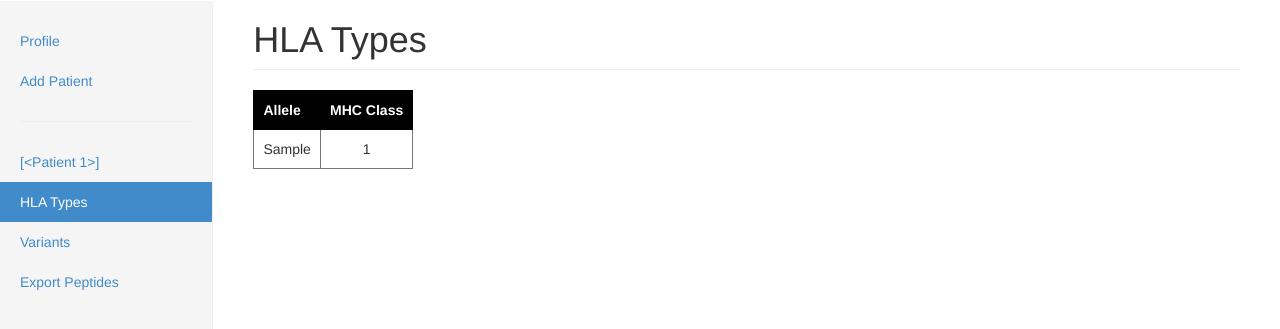
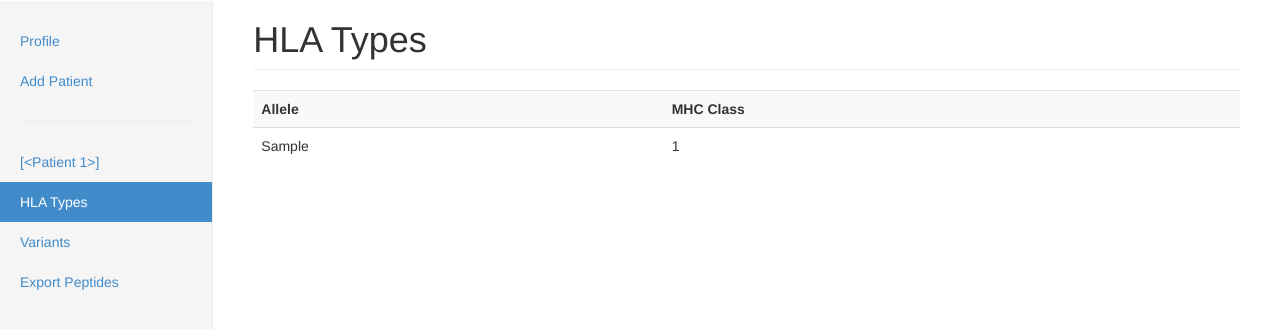
Before and after one commit to hammerlab/immuno, a Flask app: template immuno/templates/hla.html in a window 1280 px wide. Shown: the part 50-379 px from the top of the page. Run offline with Flask 2, Linux system fonts and the light colour scheme; the template is opened without the code that fills it: values that come from a table or form of the project are taken from there, others are empty; tables that the repository leaves empty hold one stand-in row (values such as "Sample post"); parts of the project's set-up code (start-up, migrations or seed data) failed here and were passed over; some libraries are stand-ins or nearby versions.

Commit message:
Remove old table CSS and use bootstrap for table styling

```diff
--- a/immuno/static/css/style.css
+++ b/immuno/static/css/style.css
@@ -13,38 +13,3 @@ pre {
 .navbar-inverse .navbar-text {
   color: #aaa;
 }
-
-/* stolen gratuitously from
-   http://demosthenes.info/blog/559/CSS-Design-Patterns-For-HTML5-Tables
-*/
-table {
-  border: 1px solid #777;
-  border-collapse: collapse;
-}
-
-caption {
-  font-size: larger; margin: 1em auto;
-}
-
-th, td {
-  padding: .65em;
-}
-
-th, thead {
-  background: #000;
-  border: 1px solid #000;
-  color: #fff;
-}
-
-tr:nth-child(odd) {
-  background: #ccc;
-}
-
-tr:hover {
-  background: #aaa;
-}
-
-td {
-  border-right: 1px solid #777;
-  text-align: center;
-}
--- a/immuno/templates/hla.html
+++ b/immuno/templates/hla.html
@@ -16,7 +16,7 @@ HLA Types
 {% endblock %}
 
 {% block content %}
-<table>
+<table class="table table-striped">
   <tr>
     <th>Allele</th>
       <th>MHC Class</th>
--- a/immuno/templates/variants.html
+++ b/immuno/templates/variants.html
@@ -16,7 +16,7 @@ Variants
 {% endblock %}
 
 {% block content %}
-<table>
+<table class="table table-striped">
   <tr>
     <th>chr</th>
     <th>pos</th>
```
